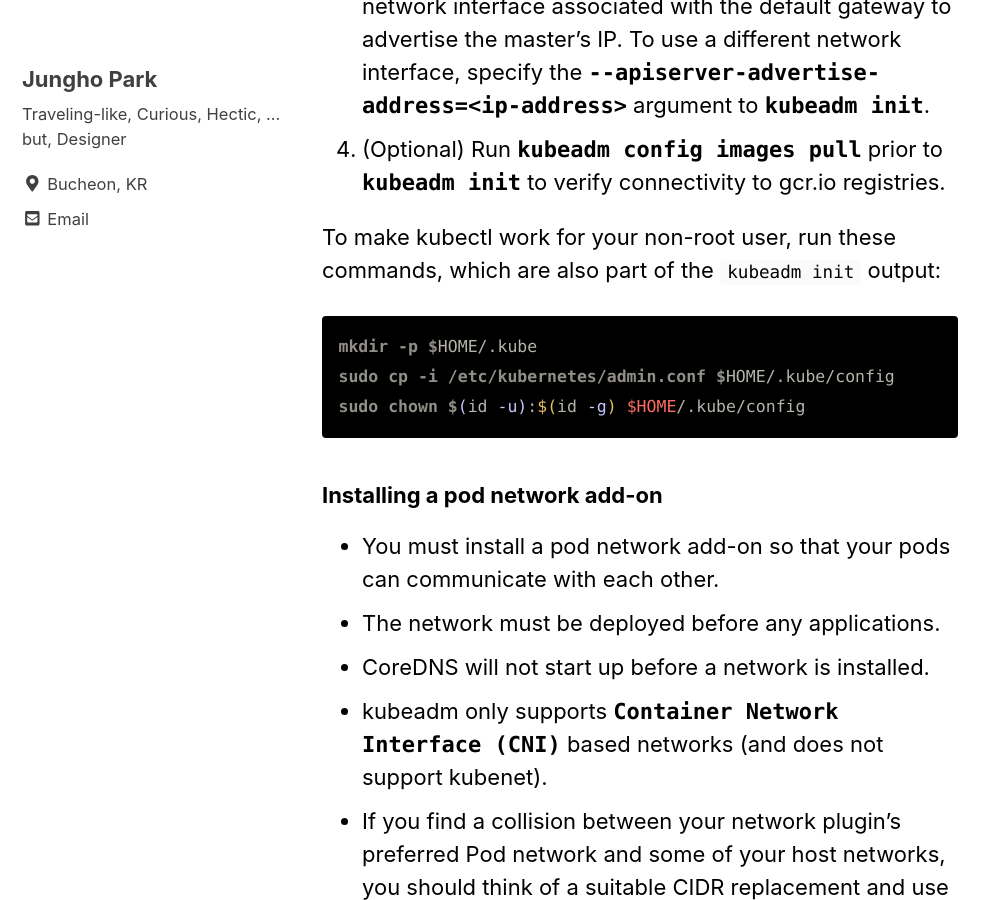
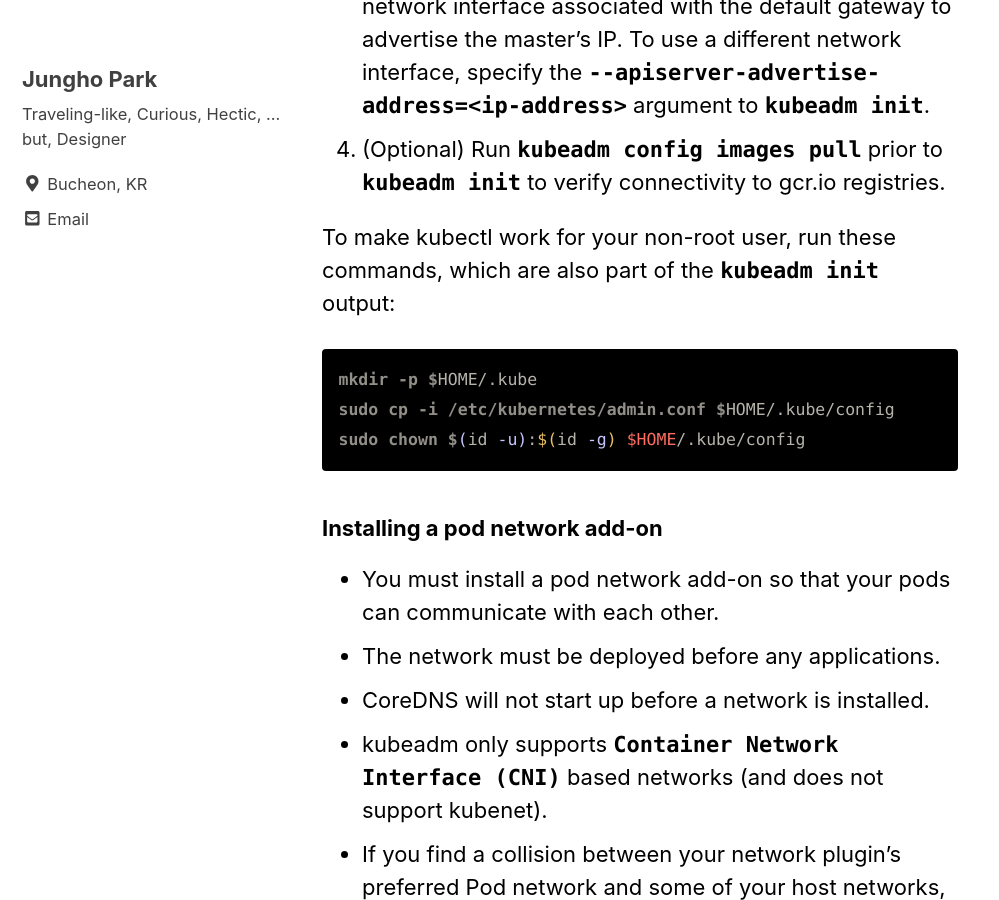
Before and after one commit to unipark00/tekrepo, a Jekyll site: the page built from _posts/2019-04-07-configure-k8s-cluster.md, in a window 1280 px wide and 900 px high, scrolled down 1627 px. Shown: the whole window, without its empty margins (0-999 px from the left). Built offline with Jekyll 4.4.1, drawn with Linux system fonts in a browser that asks for light colours; cached includes are drawn as plain includes.

````diff
--- a/_posts/2019-04-07-configure-k8s-cluster.md
+++ b/_posts/2019-04-07-configure-k8s-cluster.md
@@ -30,7 +30,7 @@ The **`master`** is the machine where the control plane components run, includin
 1. (Optional) Unless otherwise specified, kubeadm uses the network interface associated with the default gateway to advertise the master’s IP. To use a different network interface, specify the **`--apiserver-advertise-address=<ip-address>`** argument to **`kubeadm init`**.
 1. (Optional) Run **`kubeadm config images pull`** prior to **`kubeadm init`** to verify connectivity to gcr.io registries.
 
-To make kubectl work for your non-root user, run these commands, which are also part of the `kubeadm init` output:
+To make kubectl work for your non-root user, run these commands, which are also part of the **`kubeadm init`** output:
 ```console
 mkdir -p $HOME/.kube
 sudo cp -i /etc/kubernetes/admin.conf $HOME/.kube/config
````
